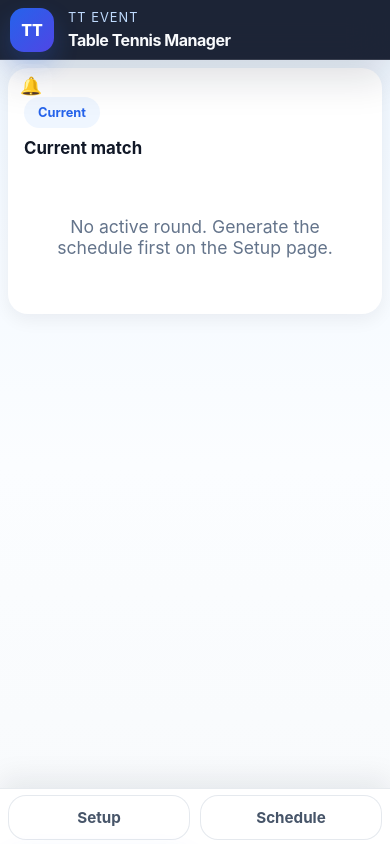
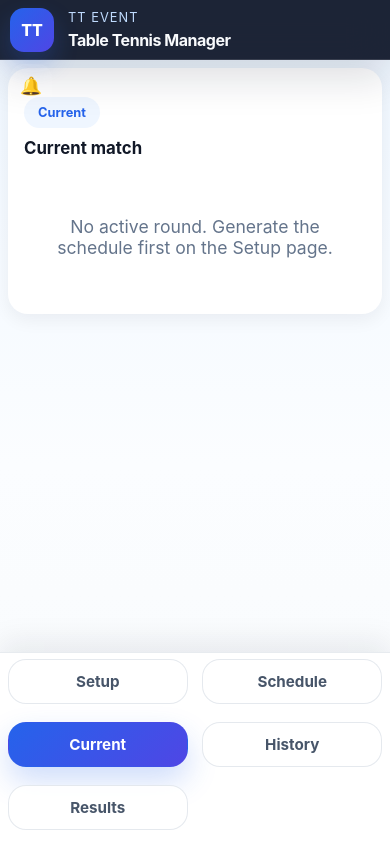
Before and after one commit to HEHEHEHEHE21929/table-tennis-app, a React (Vite) app: page /current in a window 390 px wide. Built offline with nearby package versions, Linux system fonts and the light colour scheme.

Commit message:
Fix mobile bottom navigation: allow footer auto-height and restore all nav buttons

```diff
--- a/src/styles.css
+++ b/src/styles.css
@@ -1438,15 +1438,26 @@ select {
   }
 
   .app-footer {
-    justify-content: center;
-    padding: 10px 14px;
+    justify-content: space-between;
+    flex-wrap: wrap;
+    overflow-x: hidden;
+    overflow-y: visible;
+    height: auto !important;
+    min-height: 56px;
+    padding: 10px 10px 12px;
+    position: fixed;
+    bottom: 0;
+    left: 0;
+    right: 0;
+    z-index: 20;
   }
 
   .app-footer a {
-    flex: 1 1 48%;
-    min-width: 120px;
+    flex: 0 0 48%;
+    min-width: 0;
     padding: 12px 10px;
     font-size: 0.95rem;
+    margin-bottom: 8px;
   }
 
   .page-tag {
@@ -1499,6 +1510,10 @@ select {
     .panel.players-panel,
     .panel.settings-panel {
       padding: 12px;
+    }
+
+    .page-content {
+      padding-bottom: 180px;
     }
   }
 
```
